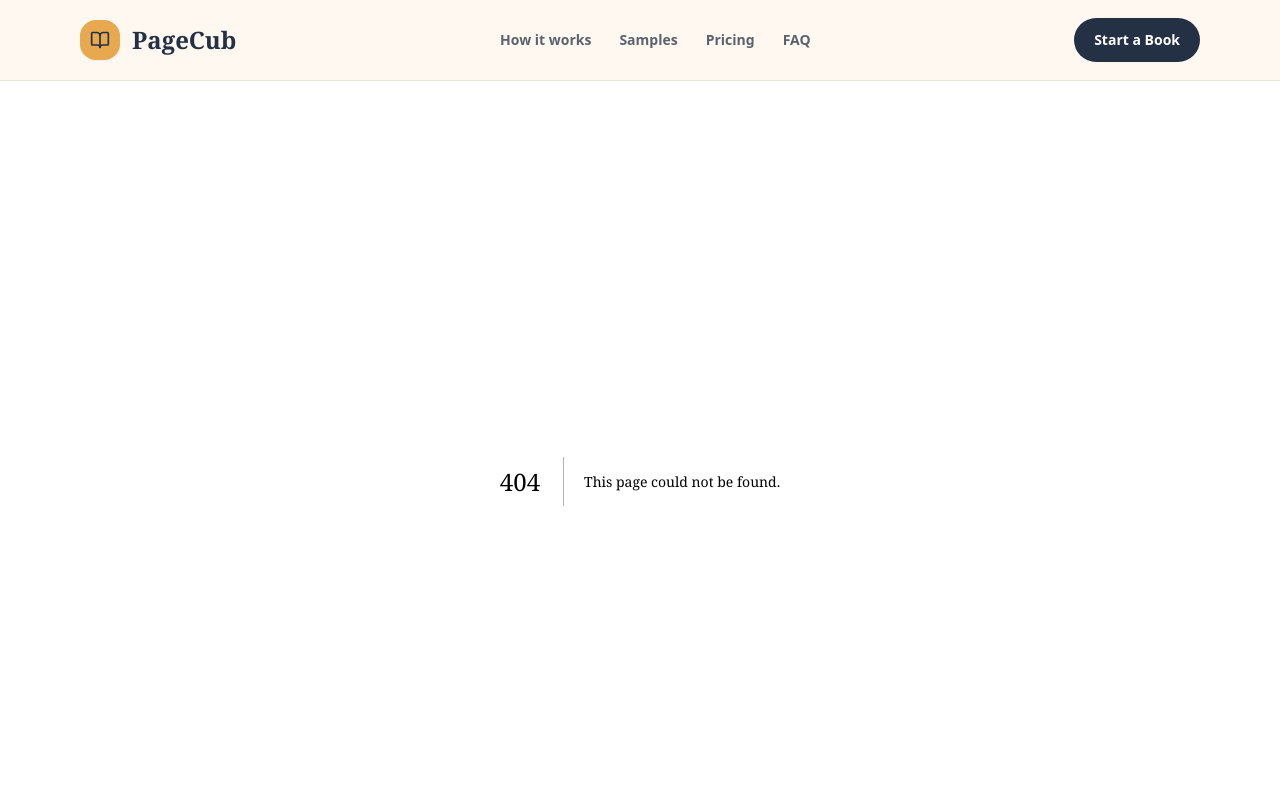
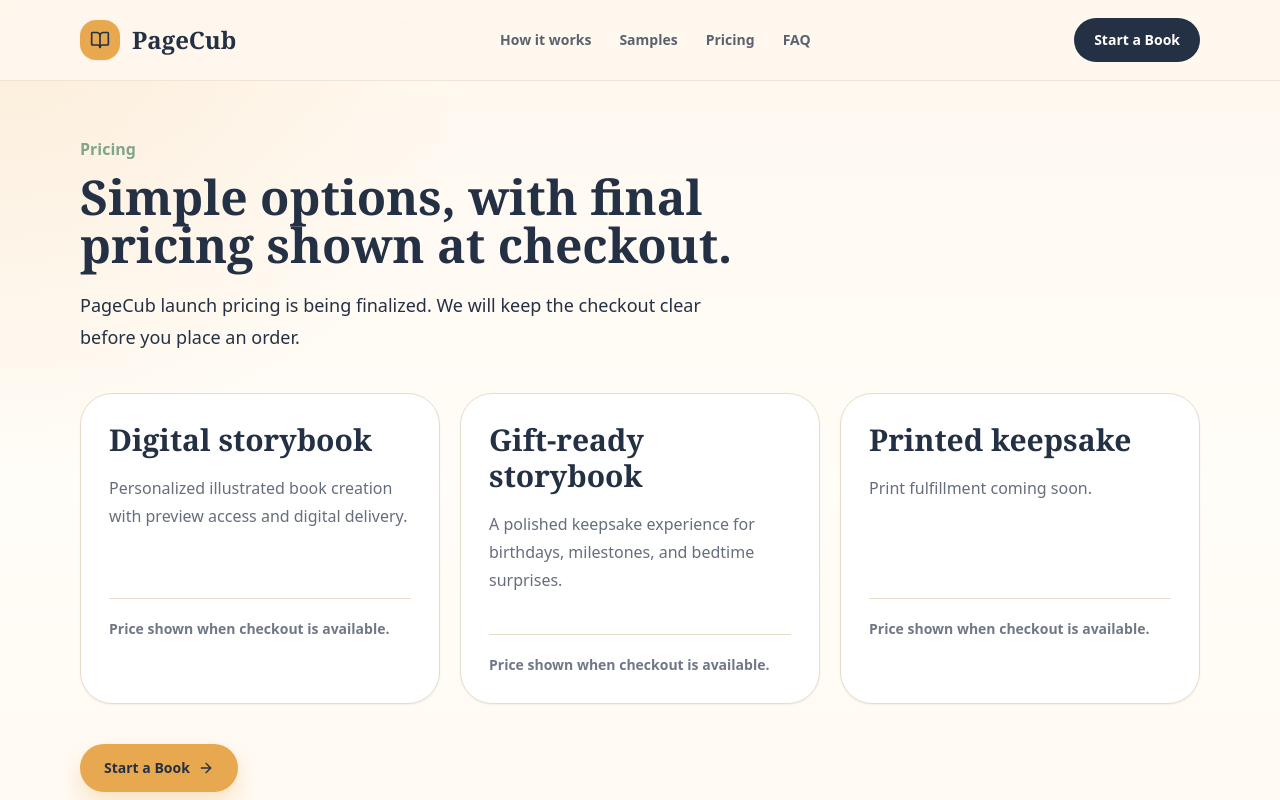
Before and after one commit to HoosFabio/pagecub, a Next.js app: page /pricing in a window 1280 px wide. Before the commit this address had no page. Shown: the top 800 px of the page. Built offline with nearby package versions, Linux system fonts and the light colour scheme.

Commit message:
Add PageCub frontend scaffold

```diff
--- /dev/null
+++ b/app/pricing/page.tsx
@@ -0,0 +1,32 @@
+import { ButtonLink } from "@/components/ButtonLink";
+
+const plans = [
+  { title: "Digital storybook", text: "Personalized illustrated book creation with preview access and digital delivery." },
+  { title: "Gift-ready storybook", text: "A polished keepsake experience for birthdays, milestones, and bedtime surprises." },
+  { title: "Printed keepsake", text: "Print fulfillment coming soon." }
+];
+
+export default function PricingPage() {
+  return (
+    <main className="page-shell py-14">
+      <p className="font-bold text-sage">Pricing</p>
+      <h1 className="display mt-3 max-w-3xl text-5xl font-bold">Simple options, with final pricing shown at checkout.</h1>
+      <p className="mt-5 max-w-2xl text-lg leading-8 text-ink/72">
+        PageCub launch pricing is being finalized. We will keep the checkout clear before you place an order.
+      </p>
+      <div className="mt-10 grid gap-5 md:grid-cols-3">
+        {plans.map((plan) => (
+          <article key={plan.title} className="rounded-[2rem] border border-line bg-card p-7 shadow-sm">
+            <h2 className="display text-3xl font-bold">{plan.title}</h2>
+            <p className="mt-4 min-h-24 leading-7 text-ink/70">{plan.text}</p>
+            <div className="mt-7 h-px bg-line" />
+            <p className="mt-5 text-sm font-bold text-ink/65">Price shown when checkout is available.</p>
+          </article>
+        ))}
+      </div>
+      <div className="mt-10">
+        <ButtonLink href="/create">Start a Book</ButtonLink>
+      </div>
+    </main>
+  );
+}
```
